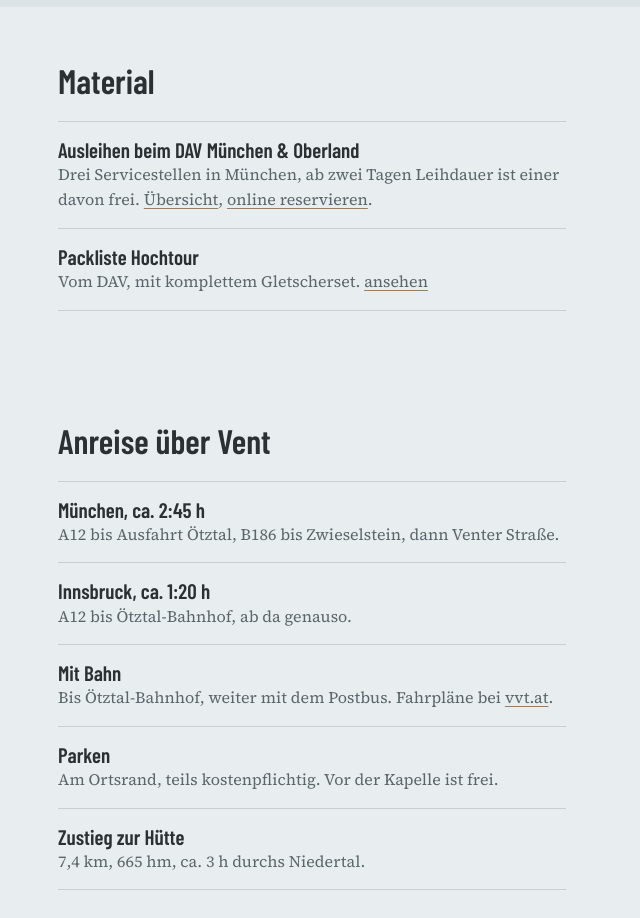
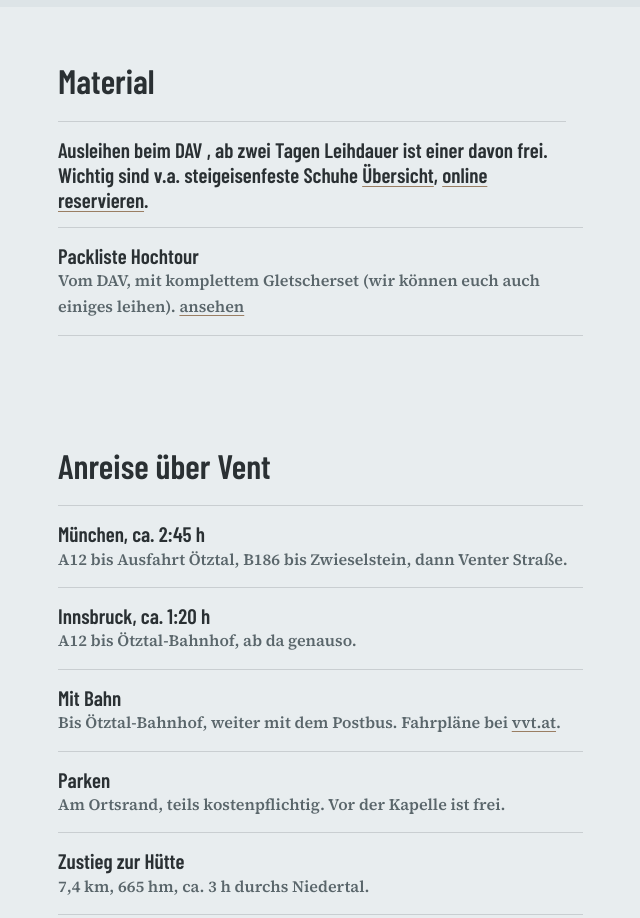
Before and after one commit to timduka/eandh, a plain HTML site: page index.html in a window 1280 px wide. Shown: the part 2220-3138 px from the top of the page, without its empty margins (196-836 px from the left). Drawn offline with nearby package versions, Linux system fonts and the light colour scheme.

Commit message:
Update rental information and packing list details

```diff
--- a/index.html
+++ b/index.html
@@ -196,8 +196,8 @@
   <div class="wrap">
     <h2>Material</h2>
     <ul class="legs">
-      <li class="leg"><b>Ausleihen beim DAV München &amp; Oberland</b>Drei Servicestellen in München, ab zwei Tagen Leihdauer ist einer davon frei. <a href="https://www.alpenverein-muenchen-oberland.de/dav-ausruestungsverleih-in-muenchen">Übersicht</a>, <a href="https://www.alpenverein-muenchen-oberland.de/dav-ausruestungsverleih-in-muenchen/online-buchung">online reservieren</a>.</li>
-      <li class="leg"><b>Packliste Hochtour</b>Vom DAV, mit komplettem Gletscherset. <a href="https://www.alpenverein-muenchen-oberland.de/dav-ausruestungsverleih-in-muenchen/dav-packlisten/packliste-hochtour">ansehen</a></li>
+      <li class="leg"><b>Ausleihen beim DAV , ab zwei Tagen Leihdauer ist einer davon frei. Wichtig sind v.a. steigeisenfeste Schuhe <a href="https://www.alpenverein-muenchen-oberland.de/dav-ausruestungsverleih-in-muenchen">Übersicht</a>, <a href="https://www.alpenverein-muenchen-oberland.de/dav-ausruestungsverleih-in-muenchen/online-buchung">online reservieren</a>.</li>
+      <li class="leg"><b>Packliste Hochtour</b>Vom DAV, mit komplettem Gletscherset (wir können euch auch einiges leihen). <a href="https://www.alpenverein-muenchen-oberland.de/dav-ausruestungsverleih-in-muenchen/dav-packlisten/packliste-hochtour">ansehen</a></li>
     </ul>
   </div>
 </section>
```
